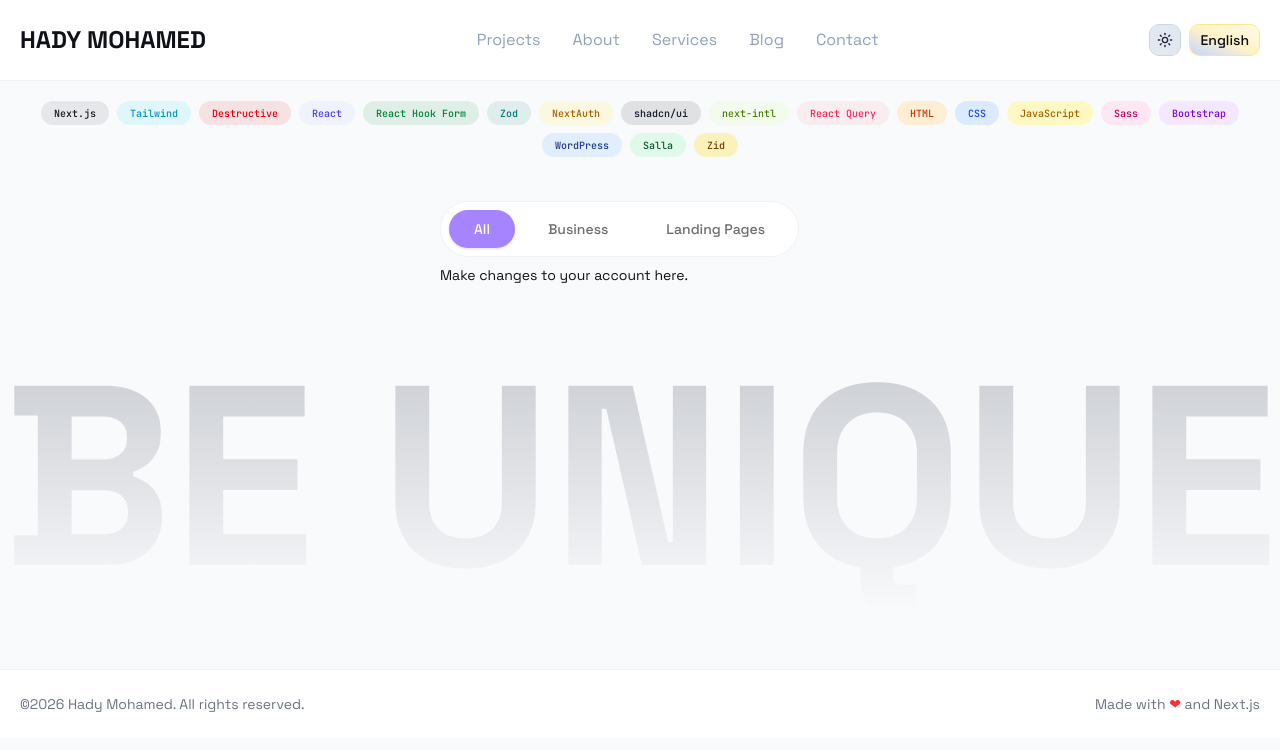
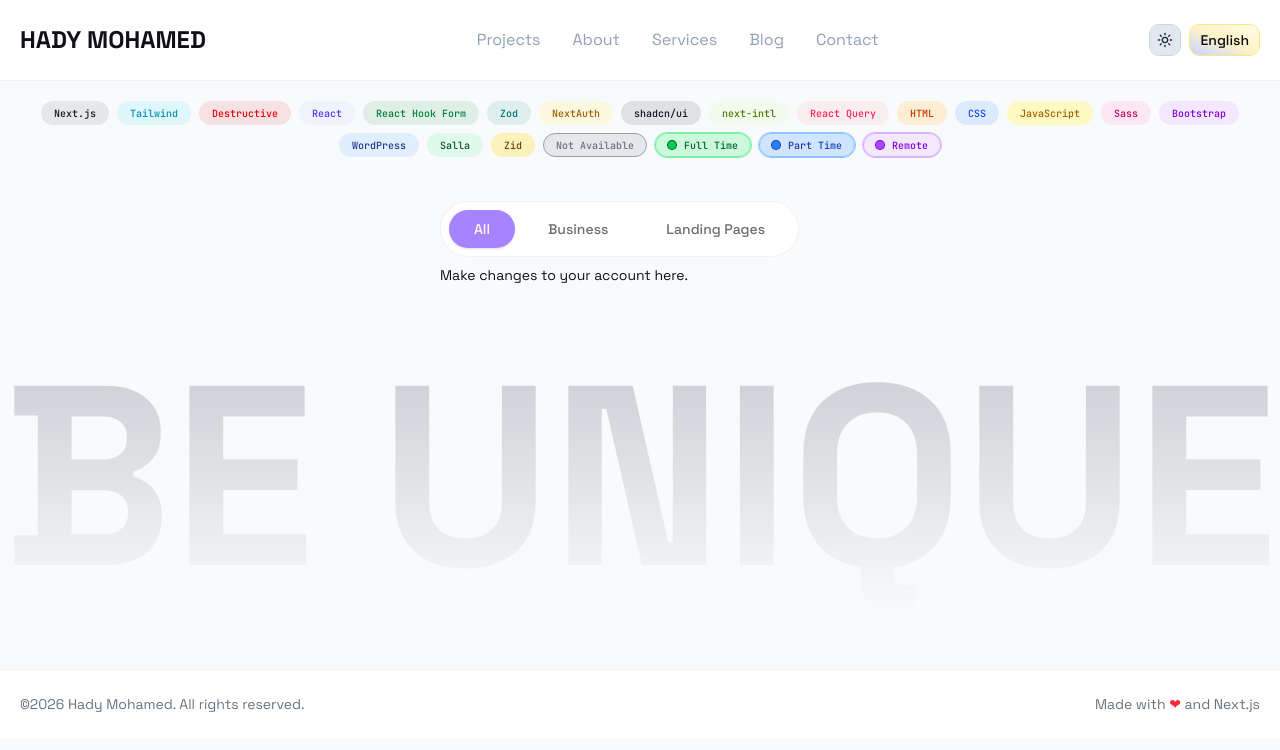
Before and after one commit to Hadymohamed22/Portfolio_v3, a Next.js app: page /en/design-system in a window 1280 px wide. Shown: the top 750 px of the page. Built offline with nearby package versions, Linux system fonts and the light colour scheme.

Commit message:
feat(hero): add new varaints to badge component to can use it in work availability status

```diff
--- a/src/app/[locale]/design-system/page.tsx
+++ b/src/app/[locale]/design-system/page.tsx
@@ -24,6 +24,10 @@ export default function Page() {
         <Badge variant="wordpress">WordPress</Badge>
         <Badge variant="salla">Salla</Badge>
         <Badge variant="zid">Zid</Badge>
+        <Badge variant="notAvailable">Not Available</Badge>
+        <Badge variant="fullTime">Full Time</Badge>
+        <Badge variant="partTime">Part Time</Badge>
+        <Badge variant="remote">Remote</Badge>
       </div>
 
       {/* Tabs */}
--- a/src/shared/ui/badge.tsx
+++ b/src/shared/ui/badge.tsx
@@ -38,6 +38,15 @@ const badgeVariants = cva(
         salla:
           "bg-green-200/40 text-green-900 dark:bg-green-200/10 dark:text-green-200",
         zid: "bg-yellow-300/30 text-yellow-900 dark:bg-yellow-300/10 dark:text-yellow-300",
+        notAvailable:
+          "bg-gray-200 text-gray-500 border-gray-400 dark:bg-gray-700 dark:text-gray-400 dark:border-gray-600 border",
+
+        fullTime:
+          "bg-green-200/70 text-green-800 border-green-300 outline outline-1 outline-green-300 dark:bg-green-900/30 dark:text-green-300 dark:border-green-700 dark:outline-green-700 border before:content-[''] before:inline-block before:h-2 before:w-2 before:rounded-full before:bg-green-500 before:me-1 before:align-middle before:ring before:ring-green-400 before:ring-opacity-70 dark:before:bg-green-400 dark:before:ring-green-600",
+        partTime:
+          "bg-blue-200/70 text-blue-800 border-blue-300 outline outline-1 outline-blue-300 dark:bg-blue-900/30 dark:text-blue-300 dark:border-blue-700 dark:outline-blue-700 border before:content-[''] before:inline-block before:h-2 before:w-2 before:rounded-full before:bg-blue-500 before:me-1 before:align-middle before:ring before:ring-blue-400 before:ring-opacity-70 dark:before:bg-blue-400 dark:before:ring-blue-600",
+        remote:
+          "bg-purple-100 text-purple-700 border-purple-300 outline outline-1 outline-purple-300 dark:bg-purple-900/30 dark:text-purple-300 dark:border-purple-700 dark:outline-purple-700 border before:content-[''] before:inline-block before:h-2 before:w-2 before:rounded-full before:bg-purple-500 before:me-1 before:align-middle before:ring before:ring-purple-400 before:ring-opacity-70 dark:before:bg-purple-400 dark:before:ring-purple-600",
       },
     },
     defaultVariants: {
@@ -52,7 +61,9 @@ function Badge({
   asChild = false,
   ...props
 }: React.ComponentProps<"span"> &
-  VariantProps<typeof badgeVariants> & { asChild?: boolean }) {
+  VariantProps<typeof badgeVariants> & {
+    asChild?: boolean;
+  }) {
   const Comp = asChild ? Slot.Root : "span";
 
   return (
```
